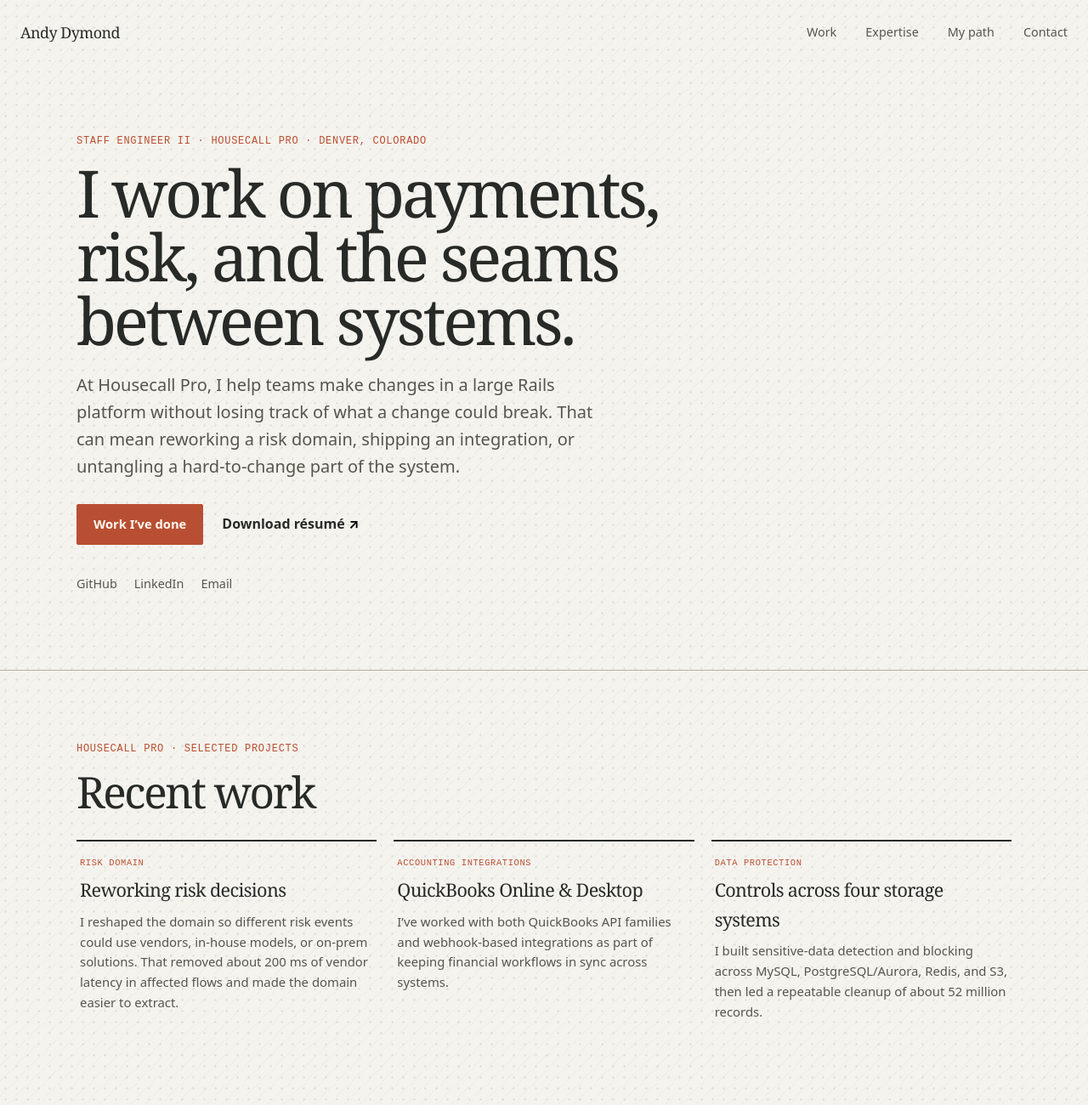
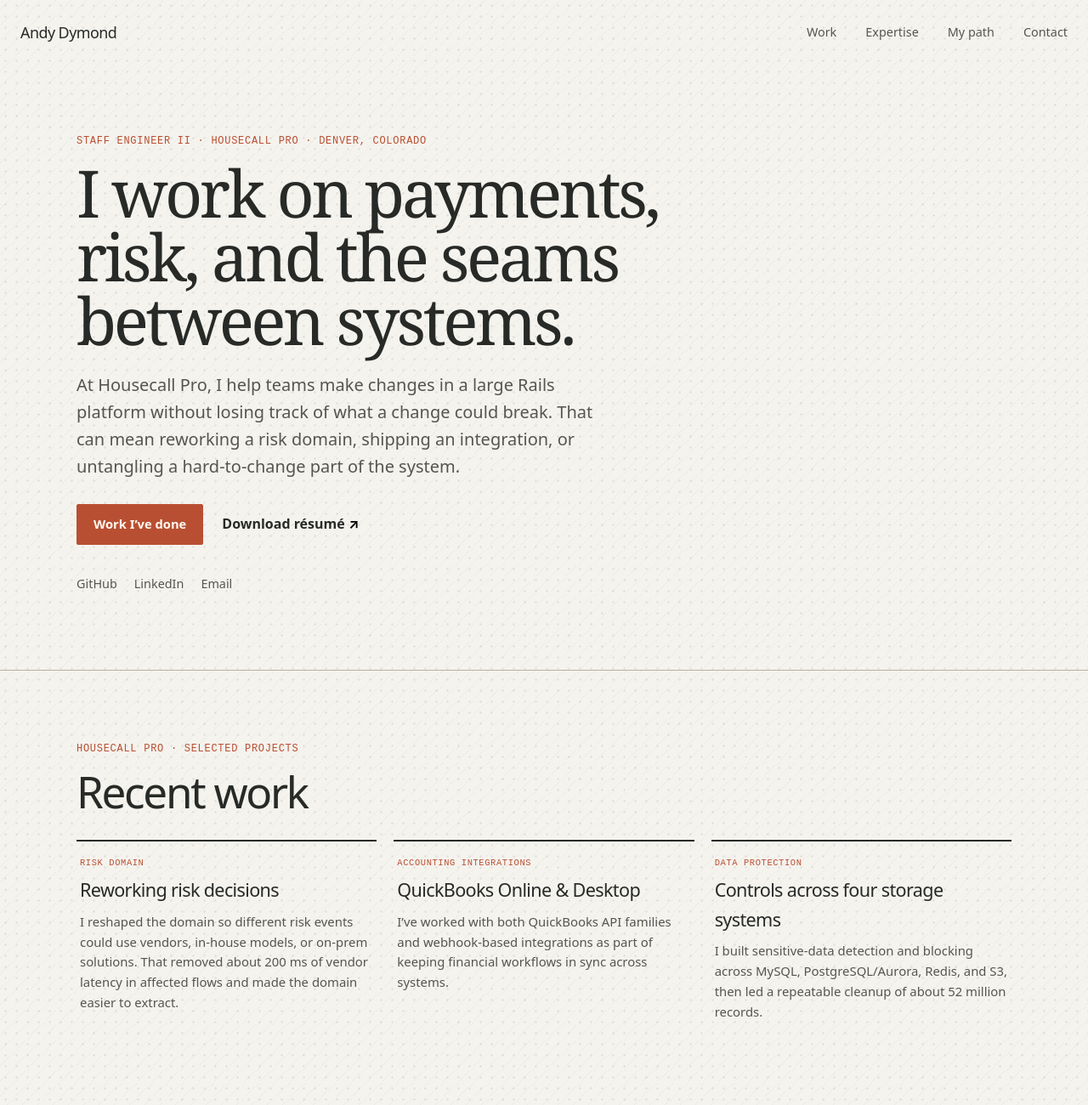
Before and after one commit to andymond/andymond.github.io, a plain HTML site: page index.html in a window 1280 px wide. Shown: the top 1300 px of the page at 85% size. Drawn offline with Linux system fonts and the light colour scheme.

Commit message:
Match Funky linework sample typography

```diff
--- a/stylesheets/main.css
+++ b/stylesheets/main.css
@@ -292,7 +292,7 @@ a:hover { color: var(--green); }
 p { padding: 0; font-family: inherit; font-size: 1rem; }
 .wrap { width: min(1100px, calc(100% - 48px)); margin-inline: auto; }
 .site-header { height: 76px; width: min(1240px, calc(100% - 48px)); margin: auto; display: flex; align-items: center; justify-content: space-between; }
-.wordmark { font-family: Georgia, serif; font-size: 1.12rem; font-weight: 500; text-decoration: none; letter-spacing: -.03em; }
+.wordmark { font-family: system-ui, -apple-system, BlinkMacSystemFont, "Segoe UI", sans-serif; font-size: 1.12rem; font-weight: 500; text-decoration: none; letter-spacing: -.03em; }
 nav, .social-links { display: flex; gap: clamp(16px, 3vw, 34px); }
 nav a, .social-links a { color: var(--muted); font-size: .9rem; text-decoration: none; }
 .hero { min-height: 570px; padding-block: 82px 90px; display: grid; grid-template-columns: minmax(0, 850px); align-items: center; }
@@ -308,13 +308,13 @@ h1, h2, h3, p { margin-top: 0; }
 .social-links { gap: 20px; }
 .work-section { padding-block: 84px 92px; border-block: 1px solid var(--line); background: transparent; }
 .section-heading { margin-bottom: 28px; }
-.section-heading h2, .about-section h2, .contact-inner h2 { margin-bottom: 0; font-family: Georgia, serif; font-size: clamp(2rem, 4vw, 3.2rem); font-weight: 500; line-height: 1.1; letter-spacing: -.045em; }
+.section-heading h2, .about-section h2, .contact-inner h2 { margin-bottom: 0; font-family: system-ui, -apple-system, BlinkMacSystemFont, "Segoe UI", sans-serif; font-size: clamp(2rem, 4vw, 3.2rem); font-weight: 500; line-height: 1.1; letter-spacing: -.045em; }
 .project-grid { display: grid; grid-template-columns: repeat(3, minmax(0, 1fr)); gap: 20px; }
 .project-card { overflow: hidden; border: 0; border-top: 2px solid var(--ink); border-radius: 0; background: transparent; }
 .project-card img { display: block; width: 100%; height: 185px; object-fit: cover; background: #dfe5df; }
 .card-copy { padding: 18px 4px; }
 .card-copy .eyebrow { margin-bottom: 8px; font-size: .65rem; }
-.card-copy h3 { margin-bottom: 8px; font-family: Georgia, serif; font-size: 1.35rem; font-weight: 500; letter-spacing: -.03em; }
+.card-copy h3 { margin-bottom: 8px; font-family: system-ui, -apple-system, BlinkMacSystemFont, "Segoe UI", sans-serif; font-size: 1.35rem; font-weight: 500; letter-spacing: -.03em; }
 .card-copy p:not(.eyebrow) { min-height: 78px; margin-bottom: 16px; color: var(--muted); font-size: .93rem; }
 .card-copy a { color: var(--green); font-size: .9rem; font-weight: 700; }
 .more-work { margin-top: 25px; padding: 18px 0; border-top: 1px solid #cbd4cb; border-bottom: 1px solid #cbd4cb; }
@@ -374,7 +374,7 @@ h1, h2, h3, p { margin-top: 0; }
 .journey-heading { padding-bottom: 42px; border-bottom: 1px solid var(--line); }
 .journey-heading h1 { max-width: 740px; font-family: Georgia, serif; font-size: clamp(2.8rem, 6vw, 4.6rem); font-weight: 500; letter-spacing: -.04em; }
 .journey-timeline section { padding: 30px 0 22px; border-bottom: 1px solid var(--line); }
-.journey-timeline h2, .early-builds h2 { margin-bottom: 10px; font-family: Georgia, serif; font-size: 1.5rem; font-weight: 500; letter-spacing: -.035em; }
+.journey-timeline h2, .early-builds h2 { margin-bottom: 10px; font-family: system-ui, -apple-system, BlinkMacSystemFont, "Segoe UI", sans-serif; font-size: 1.5rem; font-weight: 500; letter-spacing: -.035em; }
 .journey-timeline section p:not(.eyebrow) { max-width: 680px; color: var(--muted); }
 .early-builds { padding-top: 54px; }
 .journey-projects { display: grid; grid-template-columns: repeat(2, minmax(0, 1fr)); gap: 18px; margin-top: 22px; }
```
